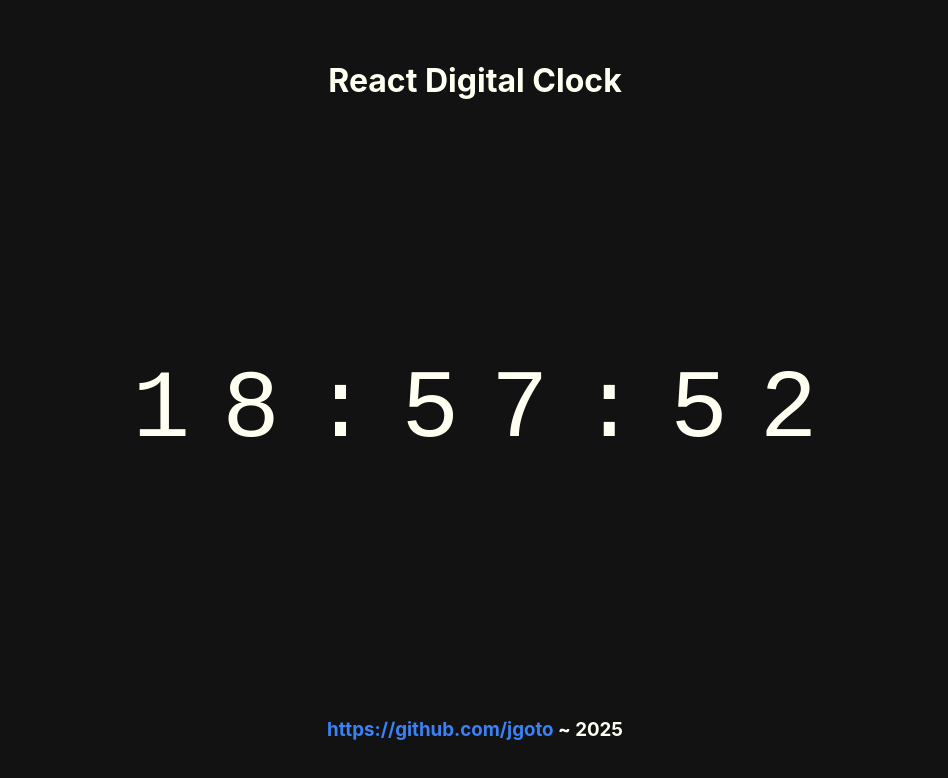
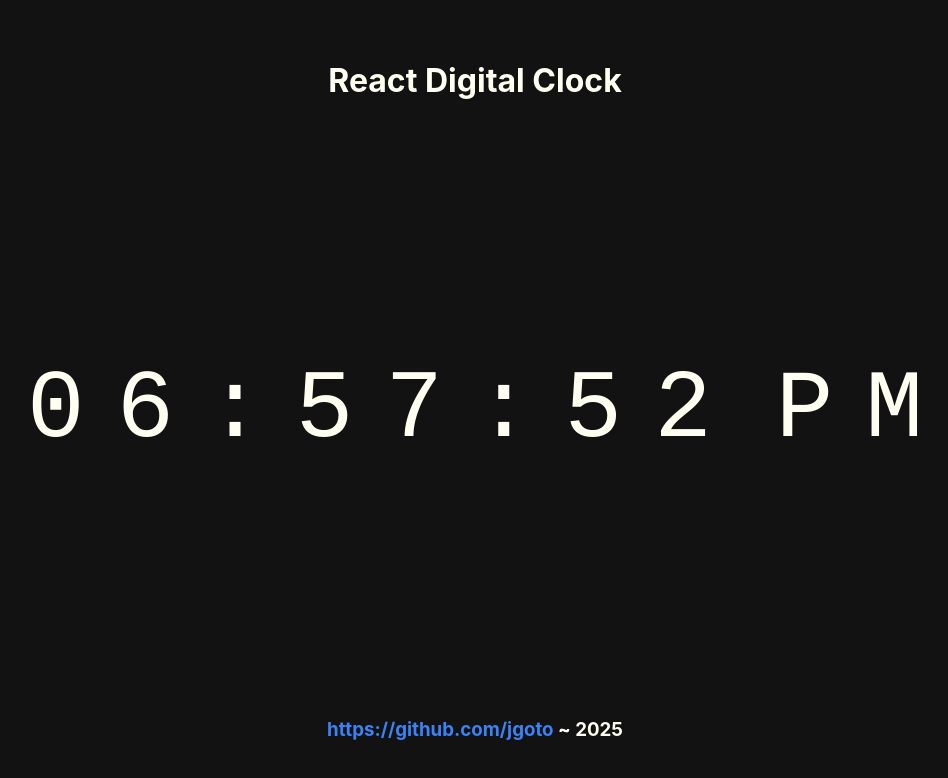
Before and after one commit to jgoto/react-digital-clock, a React (Create React App) app: page / in a window 1280 px wide. Shown: the top 778 px of the page, without its empty margins (165-1113 px from the left). Built offline with nearby package versions, Linux system fonts and the light colour scheme.

Commit message:
When the clock mode is 12 hour, hours after 12 will now properly wrap back to 1 and display PM or AM if below 12 hours

```diff
--- a/src/components/Display.jsx
+++ b/src/components/Display.jsx
@@ -4,19 +4,31 @@ import styles from "./Display.module.css";
 
 function Display(){
     const [date, setTime] = useState(new Date())
+    const [ampm, setAmPm] = useState("");
+    const [is24Hours, set24HourClock] = useState(false);
 
-    function formatTime(date, is24Hours = true){
-        const hours = String(date.getHours()).padStart(2,0);
+    function formatTime(date){
+        let hours = date.getHours();
+        if(!is24Hours)
+        {
+            if(hours > 12)
+            {
+                hours -= 12;
+            }
+        }
+
+        hours = String(hours).padStart(2,0);
         const minutes = String(date.getMinutes()).padStart(2,0);
         const seconds = String(date.getSeconds()).padStart(2,0);
-        return (hours+":"+minutes+":"+seconds).split("");
+        return (hours+":"+minutes+":"+seconds+" "+ampm).split("");
     }
 
     const digitValues = formatTime(date);
 
     useEffect(()=>{
         const intervalId = setInterval(()=>{
-            setTime(new Date())
+            setTime(new Date());
+            setAmPm("PM");
         },1000);
         return () => clearInterval(intervalId);
     },[]);
```
